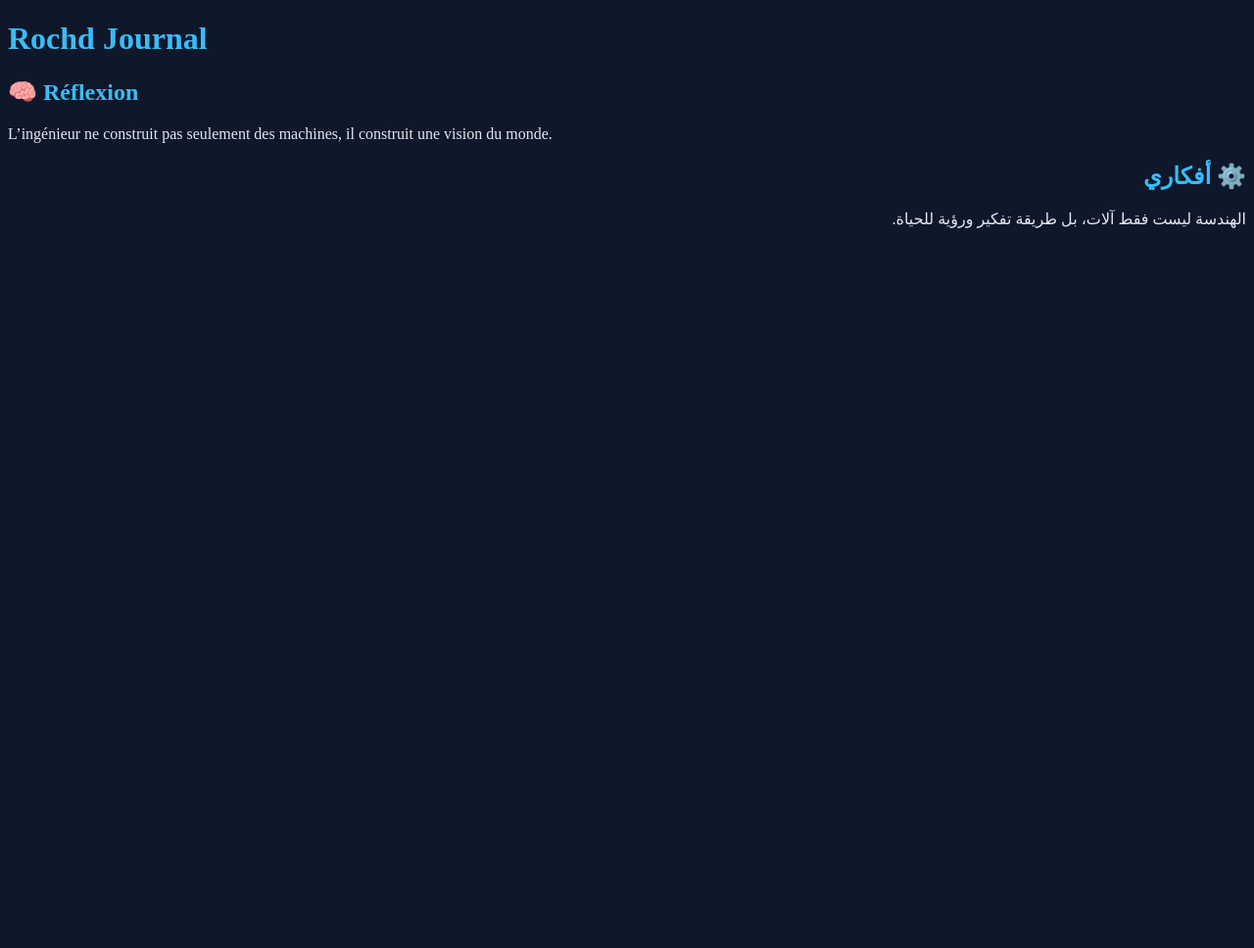
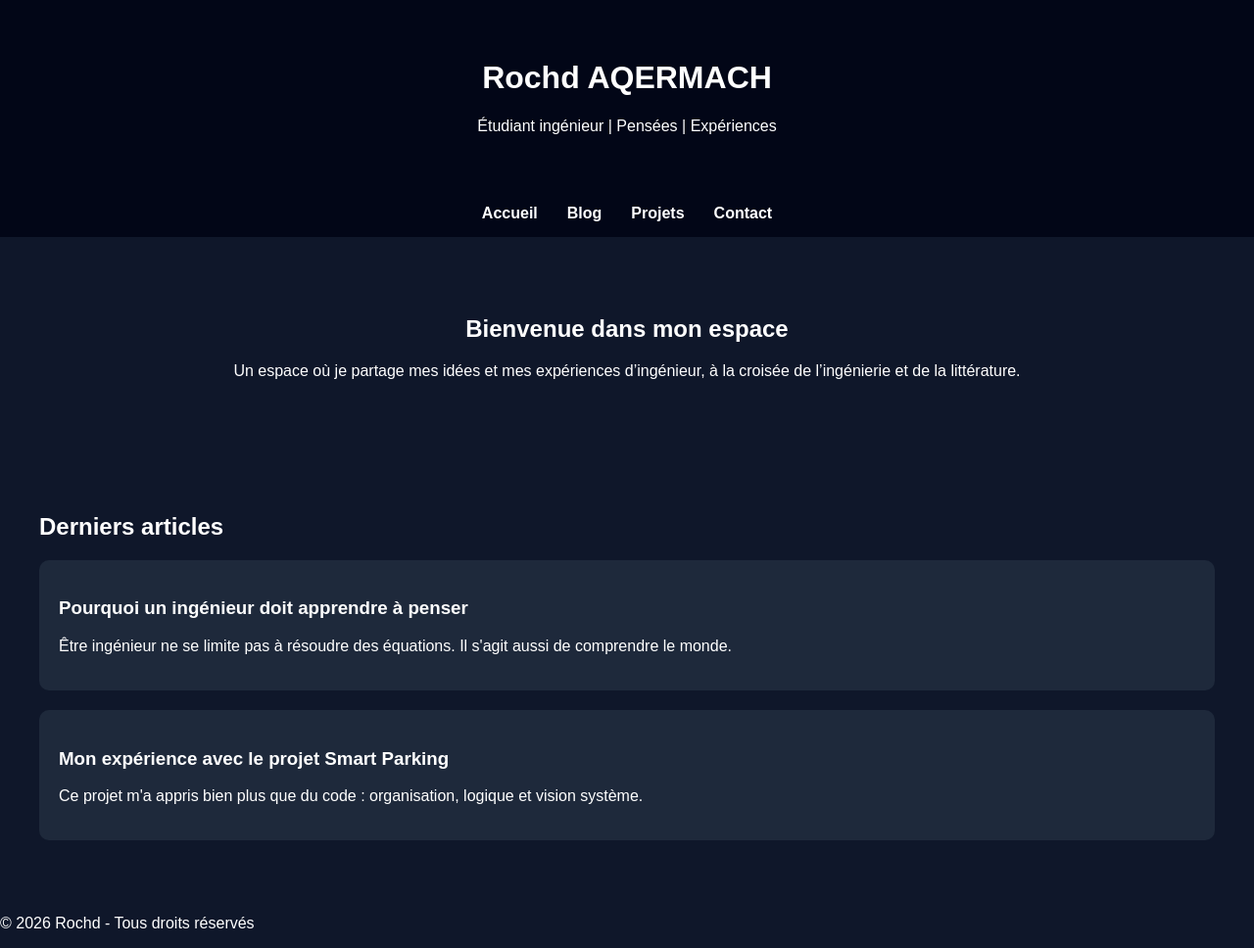
Before and after one commit to Averroes40/Rochd-journal, a Jekyll site: the page index.html, which Jekyll copies as it is, in a window 1280 px wide. Shown: the whole page at 98% size. Built offline with Jekyll 4.4.1, drawn with Linux system fonts in a browser that asks for light colours; before the commit the page ends 900 px from its top, so only the background shows below that.

Commit message:
Revamp index.html with new layout and content
Updated the HTML structure and content for the Rochd Journal page, including a new header, navigation, hero section, blog articles, and footer.

```diff
--- a/index.html
+++ b/index.html
@@ -2,35 +2,55 @@
 <html lang="fr">
 <head>
     <meta charset="UTF-8">
-  <title>Rochd Journal</title>
-
-  <link rel="stylesheet" href="assets/css/style.css">
+    <title>Rochd - Journal</title>
+    <link rel="stylesheet" href="style.css">
 </head>
-
 <body>
 
-  <div class="container">
+<header>
+    <h1>Rochd AQERMACH</h1>
+    <p>Étudiant ingénieur | Pensées | Expériences</p>
+</header>
 
-    <h1>Rochd Journal</h1>
+<nav>
+    <a href="#">Accueil</a>
+    <a href="#">Blog</a>
+    <a href="#">Projets</a>
+    <a href="#">Contact</a>
+</nav>
 
-    <!-- Français -->
-    <section>
-      <h2>🧠 Réflexion</h2>
+<section class="hero">
+    <h2>Bienvenue dans mon espace</h2>
     <p>
-        L’ingénieur ne construit pas seulement des machines,
-        il construit une vision du monde.
+        Un espace où je partage mes idées et mes expériences d’ingénieur,
+        à la croisée de l’ingénierie et de la littérature.
     </p>
 </section>
 
-    <!-- Arabe -->
-    <section dir="rtl" class="arabic">
-      <h2>⚙️ أفكاري</h2>
+<section class="blog">
+    <h2>Derniers articles</h2>
+
+    <article>
+        <h3>Pourquoi un ingénieur doit apprendre à penser</h3>
         <p>
-        الهندسة ليست فقط آلات، بل طريقة تفكير ورؤية للحياة.
+            Être ingénieur ne se limite pas à résoudre des équations.
+            Il s'agit aussi de comprendre le monde.
         </p>
+    </article>
+
+    <article>
+        <h3>Mon expérience avec le projet Smart Parking</h3>
+        <p>
+            Ce projet m'a appris bien plus que du code :
+            organisation, logique et vision système.
+        </p>
+    </article>
+
 </section>
 
-  </div>
+<footer>
+    <p>© 2026 Rochd - Tous droits réservés</p>
+</footer>
 
 </body>
 </html>
```
Lines whose indentation alone changed are shown as unchanged.
